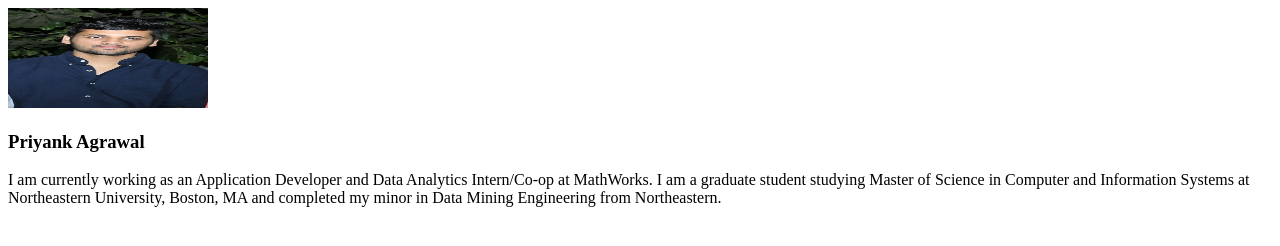
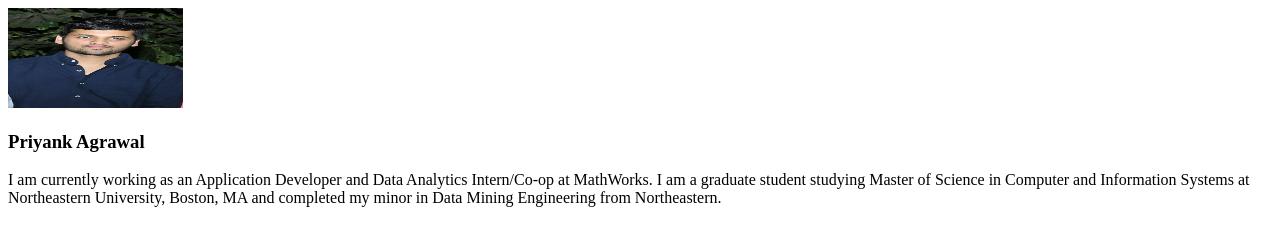
Before and after one commit to agrawal-priyank/agrawal-priyank.github.io, a plain HTML site: page pages/profile.html in a window 1280 px wide. Drawn offline with Linux system fonts and the light colour scheme.

Commit message:
new changes

```diff
--- a/pages/profile.html
+++ b/pages/profile.html
@@ -1,7 +1,7 @@
 <!doctype html>
 
 <div class="jumbotron">
-  <div class="col-md-3"> <img src="../images/img.jpg" width="200" height="100" class="img-thumbnail" alt="Priyank Agrawal"> </div>
+  <div class="col-md-3"> <img src="../images/img.jpg" width="175" height="100" class="img-thumbnail" alt="Priyank Agrawal"> </div>
   <div class="col-md-9">
     <h3><strong>Priyank Agrawal</strong></h3>
     <p class="text-justify">I am currently working as an Application Developer and Data Analytics Intern/Co-op at MathWorks. I am a graduate student studying Master of Science in Computer and Information Systems at Northeastern University, Boston, MA and completed my minor in Data Mining Engineering from Northeastern.</p>
```
